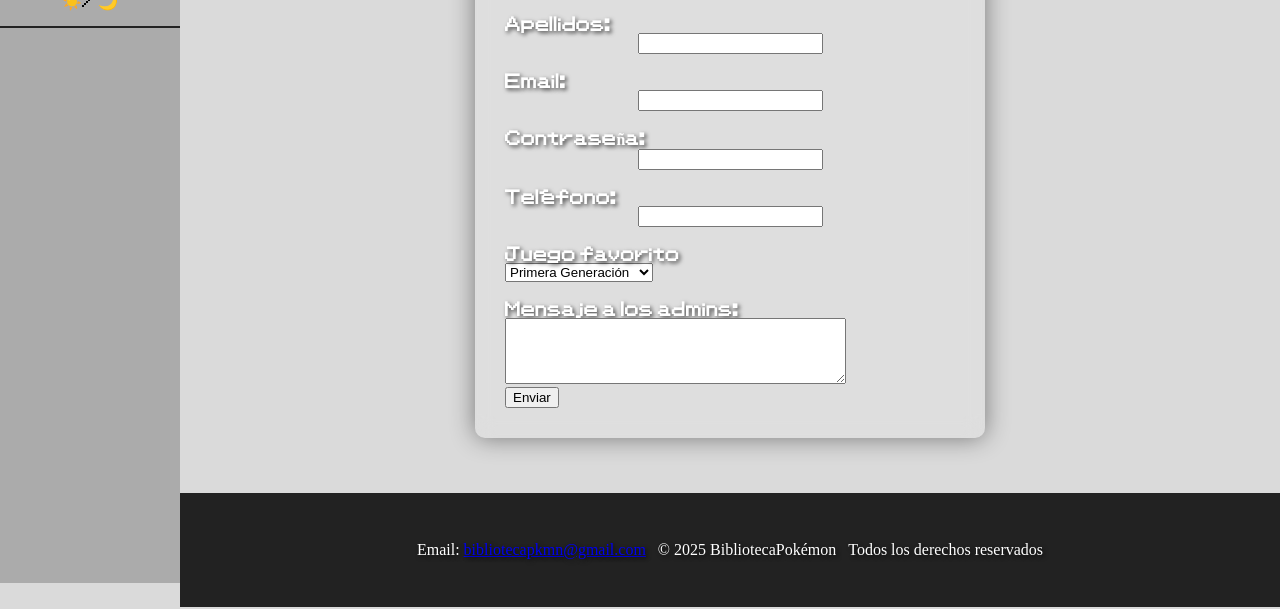
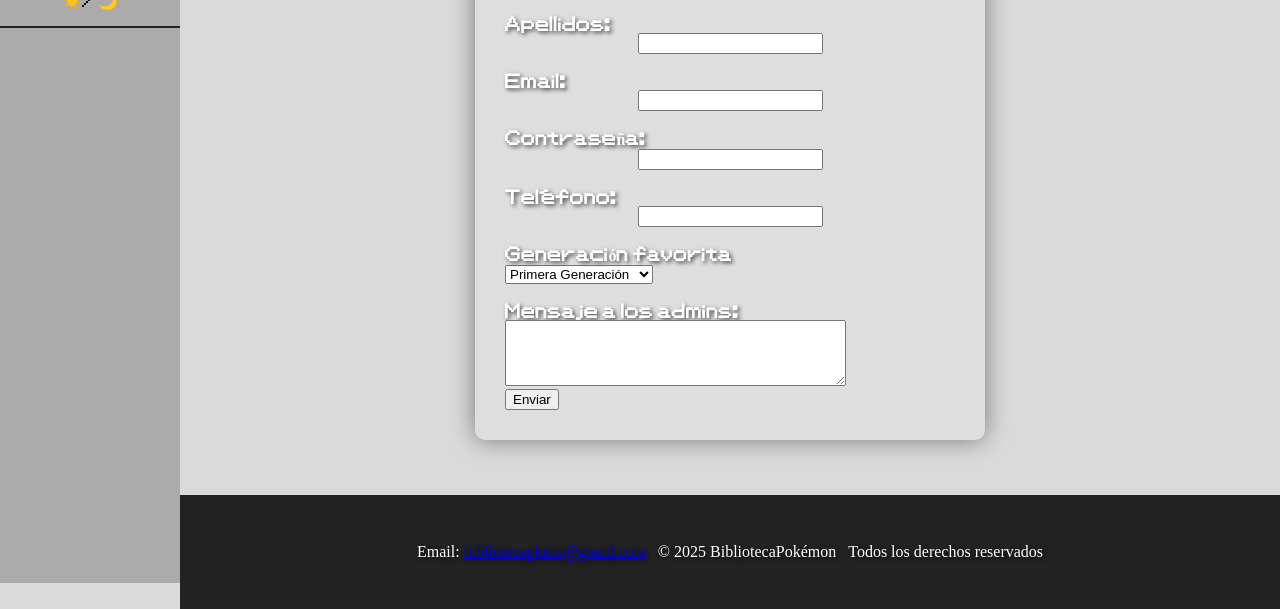
Before and after one commit to vicademor/PokeWiki, a website built with webpack: page formulario.html in a window 1280 px wide. Shown: the part 237-846 px from the top of the page. Built offline with nearby package versions, Linux system fonts and the light colour scheme.

Commit message:
Update formulario.html
Solucionado error que indicaba juego y desplegaba generaciones

```diff
--- a/formulario.html
+++ b/formulario.html
@@ -51,7 +51,7 @@
   <input type="tel" id="tlf" name="tlf" required>
   </div>
   <br>
-  <label for="juego">Juego favorito</label>
+  <label for="juego">Generación favorita</label>
   <select id="juego" name="juego" class="inputDerecha">
     <option value="1gen">Primera Generación</option>
     <option value="1gen">Segunda Generación</option>
```
